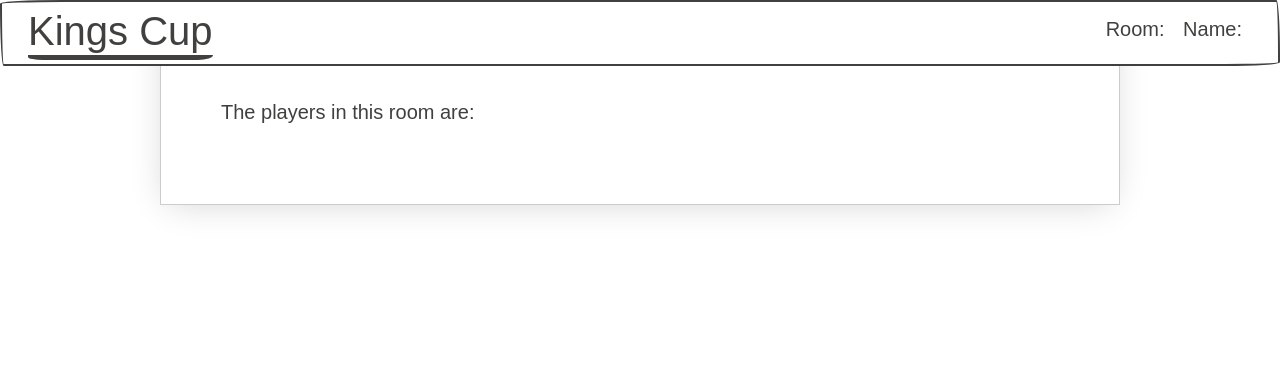
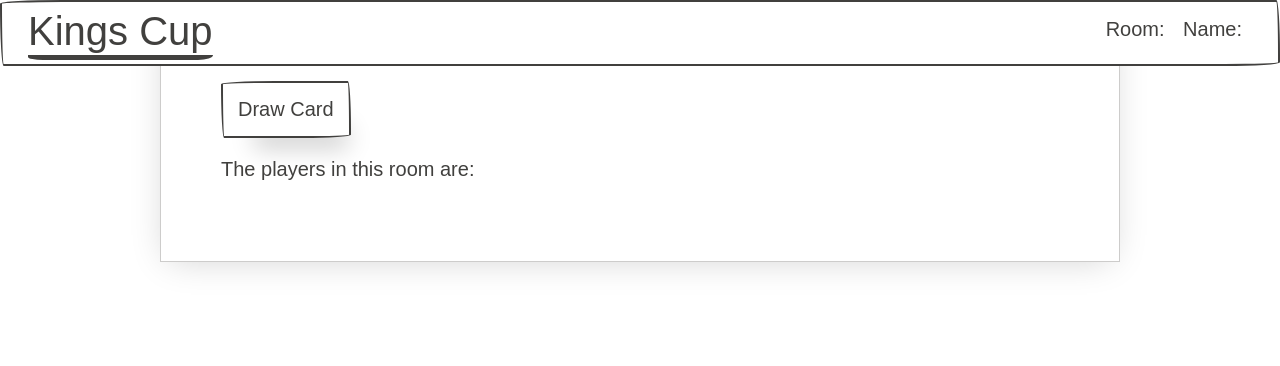
Before and after one commit to large-epsilon/drinking-game-rename-me, a Python web app: template server/templates/room.html in a window 1280 px wide. Shown: the top 366 px of the page. Run offline with Jinja, Linux system fonts and the light colour scheme; the template is opened without the code that fills it, so the values that code supplies are empty; some libraries are stand-ins or nearby versions; some web fonts are replaced.

Commit message:
add button to draw a card

```diff
--- a/server/templates/room.html
+++ b/server/templates/room.html
@@ -29,6 +29,7 @@
 <div class="paper container margin-top margin-bottom">
     <div class="col flex-center">
         <div id="last_card"></div>
+        <button onclick="draw_card();">Draw Card</button>
         <p>The players in this room are:</p>
         <div id="players_list">
         </div>
```
